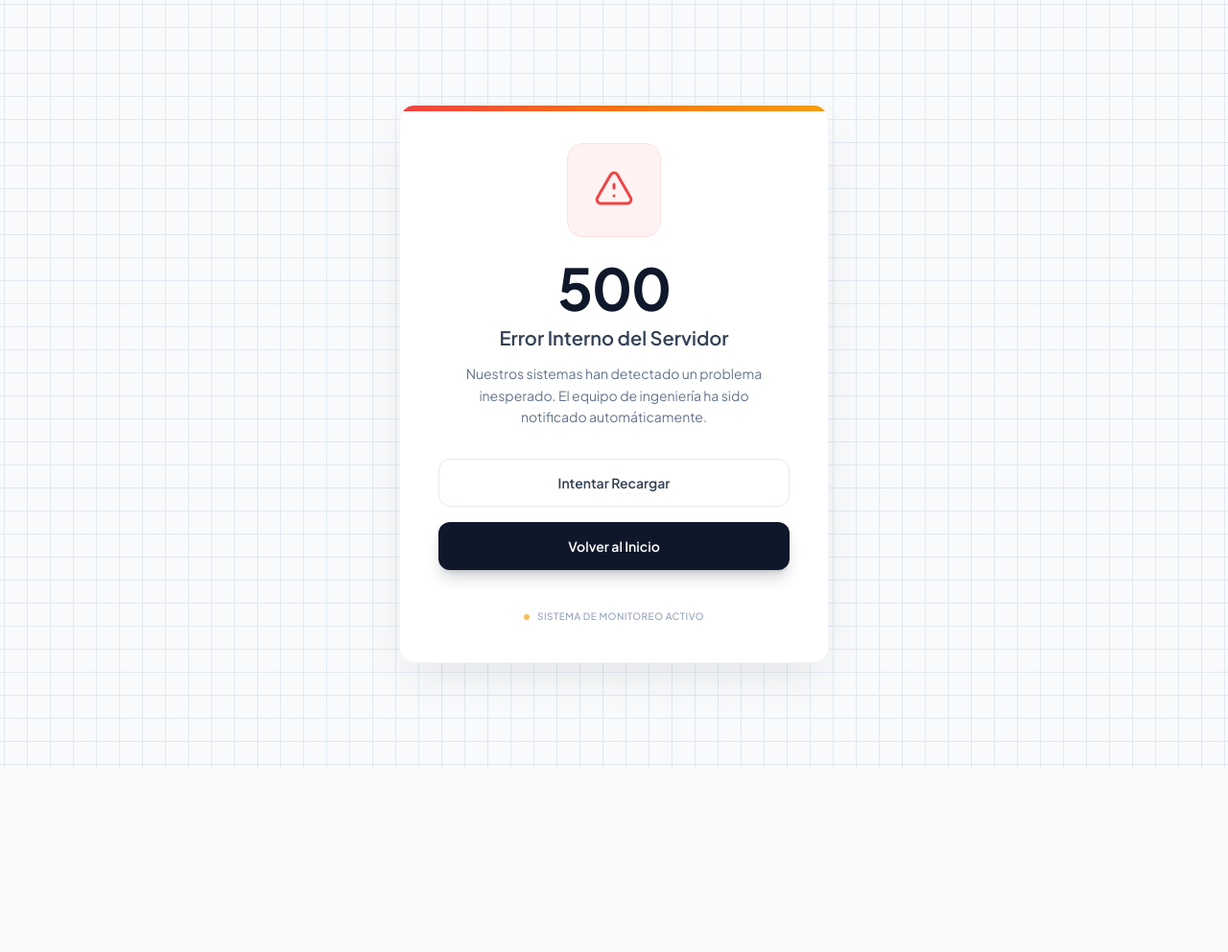
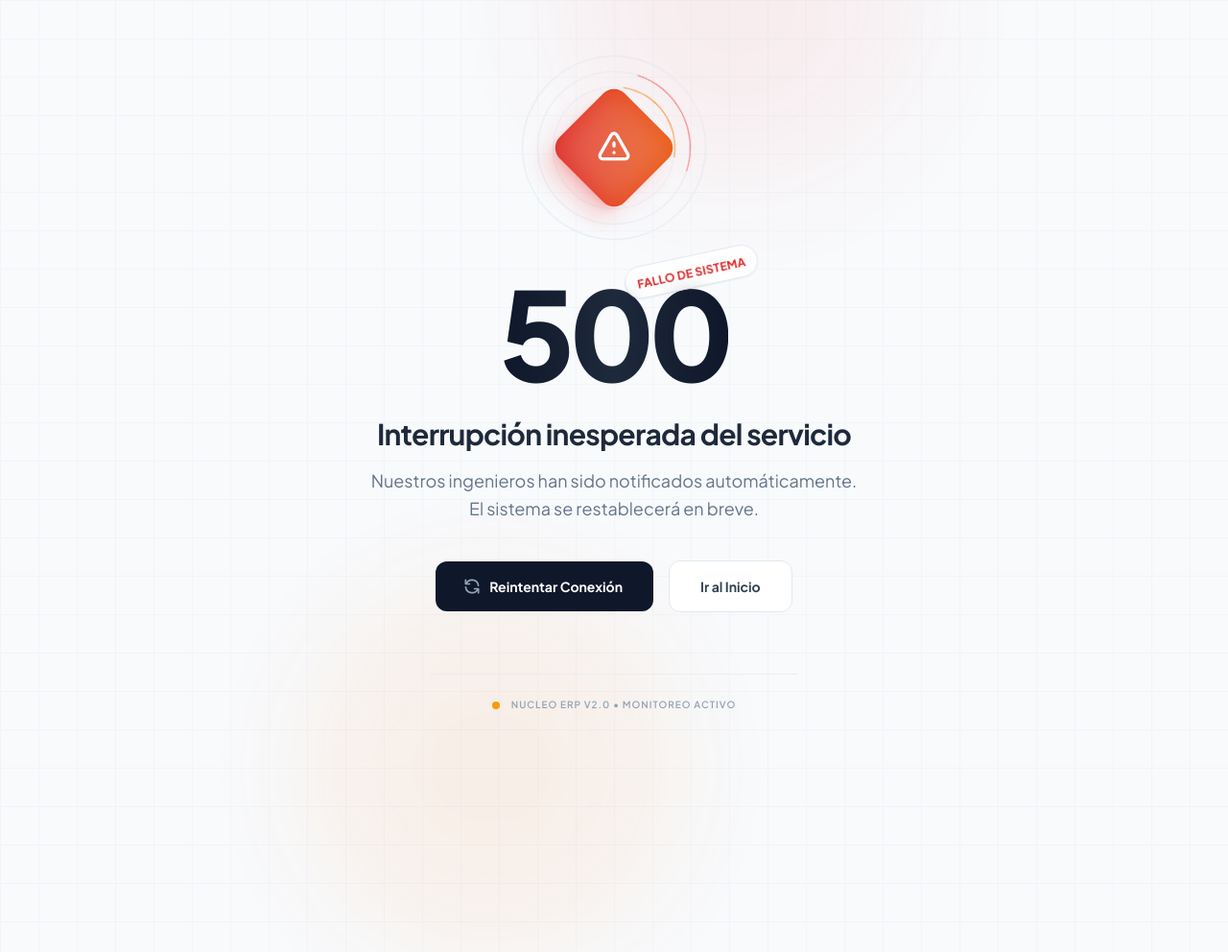
Before and after one commit to DISTinTheHouse/nucleo-erp, a Django app: template templates/500.html in a window 1280 px wide. Shown: the whole page at 96% size. Before the commit the page ends 800 px from the top, so only its background shows below. Run offline with Django 4.2, Linux system fonts and the light colour scheme; the template is opened without the code that fills it, so the values that code supplies are empty; some libraries are stand-ins or nearby versions.

Commit message:
Update_Error_Pages_Modern_UI

```diff
--- a/templates/500.html
+++ b/templates/500.html
@@ -3,71 +3,92 @@
 <head>
     <meta charset="UTF-8">
     <meta name="viewport" content="width=device-width, initial-scale=1.0">
-    <title>Error del Servidor | 500</title>
+    <title>500 | Error del Sistema</title>
     <script src="https://cdn.tailwindcss.com"></script>
-    <link href="https://fonts.googleapis.com/css2?family=Plus+Jakarta+Sans:wght@400;500;600;700&display=swap" rel="stylesheet">
+    <link href="https://fonts.googleapis.com/css2?family=Plus+Jakarta+Sans:wght@400;500;600;700;800&display=swap" rel="stylesheet">
     <style>
         body { font-family: 'Plus Jakarta Sans', sans-serif; }
-        .pattern-grid {
-            background-color: #f8fafc;
-            background-image: linear-gradient(#e2e8f0 1px, transparent 1px),
-                              linear-gradient(90deg, #e2e8f0 1px, transparent 1px);
-            background-size: 24px 24px;
-            background-position: center center;
-        }
-        @keyframes pulse-ring {
-            0% { transform: scale(0.8); opacity: 0.5; }
-            100% { transform: scale(1.2); opacity: 0; }
-        }
-        .animate-ring {
-            animation: pulse-ring 2s cubic-bezier(0.4, 0, 0.6, 1) infinite;
+        .bg-grid-pattern {
+            background-image: linear-gradient(to right, #f1f5f9 1px, transparent 1px),
+                              linear-gradient(to bottom, #f1f5f9 1px, transparent 1px);
+            background-size: 40px 40px;
         }
     </style>
 </head>
-<body class="h-full pattern-grid flex items-center justify-center p-4">
-    <!-- Main Card -->
-    <div class="max-w-md w-full bg-white rounded-2xl shadow-[0_20px_50px_-12px_rgba(0,0,0,0.1)] overflow-hidden border border-slate-100 relative">
-        <!-- Top Accent Line (Red/Orange for Error) -->
-        <div class="absolute top-0 left-0 w-full h-1.5 bg-gradient-to-r from-red-500 via-orange-500 to-amber-500"></div>
+<body class="h-full bg-slate-50 bg-grid-pattern flex items-center justify-center p-6 overflow-hidden relative selection:bg-red-100 selection:text-red-900">
 
-        <div class="p-8 sm:p-10 text-center">
-            <!-- Icon Wrapper with pulse effect -->
-            <div class="relative group mx-auto w-24 h-24 flex items-center justify-center mb-6">
-                <div class="absolute inset-0 bg-red-100 rounded-2xl animate-ring"></div>
-                <div class="relative w-24 h-24 bg-red-50 rounded-2xl flex items-center justify-center ring-1 ring-red-100 shadow-sm z-10">
-                    <svg class="w-12 h-12 text-red-500" fill="none" stroke="currentColor" viewBox="0 0 24 24">
-                        <path stroke-linecap="round" stroke-linejoin="round" stroke-width="1.5" d="M12 9v2m0 4h.01m-6.938 4h13.856c1.54 0 2.502-1.667 1.732-3L13.732 4c-.77-1.333-2.694-1.333-3.464 0L3.34 16c-.77 1.333.192 3 1.732 3z" />
+    <!-- Ambient Glows -->
+    <div class="absolute top-0 right-1/4 w-96 h-96 bg-red-500/10 rounded-full blur-3xl -translate-y-1/2 animate-pulse"></div>
+    <div class="absolute bottom-0 left-1/4 w-96 h-96 bg-orange-500/10 rounded-full blur-3xl translate-y-1/2 animate-pulse" style="animation-delay: 1s;"></div>
+
+    <!-- Main Container -->
+    <div class="max-w-2xl w-full relative z-10 flex flex-col items-center text-center">
+
+        <!-- Animated 500 Graphic -->
+        <div class="relative w-48 h-48 mb-8 group">
+            <!-- Outer Orbit Rings -->
+            <div class="absolute inset-0 border border-slate-200 rounded-full animate-[spin_12s_linear_infinite]"></div>
+            <div class="absolute inset-4 border border-slate-200/80 rounded-full border-t-red-400 animate-[spin_8s_linear_infinite_reverse]"></div>
+            <div class="absolute inset-8 border border-slate-200/60 rounded-full border-b-orange-400 animate-[spin_4s_linear_infinite]"></div>
+
+            <!-- Center Element -->
+            <div class="absolute inset-0 flex items-center justify-center">
+                <div class="relative w-24 h-24 bg-gradient-to-tr from-red-600 to-orange-600 rounded-2xl rotate-45 flex items-center justify-center shadow-xl shadow-red-500/30 transition-all duration-500 group-hover:rotate-180 group-hover:scale-110 group-hover:shadow-red-500/50">
+                    <div class="absolute inset-0 bg-white/20 blur-lg rounded-2xl"></div>
+                    <!-- Abstract Icon (Alert/System) -->
+                    <svg class="w-10 h-10 text-white -rotate-45 transition-transform duration-500 group-hover:-rotate-180" fill="none" stroke="currentColor" viewBox="0 0 24 24">
+                        <path stroke-linecap="round" stroke-linejoin="round" stroke-width="2" d="M12 9v2m0 4h.01m-6.938 4h13.856c1.54 0 2.502-1.667 1.732-3L13.732 4c-.77-1.333-2.694-1.333-3.464 0L3.34 16c-.77 1.333.192 3 1.732 3z" />
                     </svg>
                 </div>
             </div>
+        </div>
 
-            <!-- Headlines -->
-            <h1 class="text-6xl font-bold text-slate-900 mb-2 tracking-tight">500</h1>
-            <h2 class="text-xl font-semibold text-slate-700 mb-3">Error Interno del Servidor</h2>
+        <!-- Typography -->
+        <div class="relative mb-6">
+            <h1 class="text-9xl font-black text-transparent bg-clip-text bg-gradient-to-r from-slate-900 via-slate-800 to-slate-900 tracking-tighter">
+                500
+            </h1>
+            <div class="absolute -top-4 -right-8 bg-white/80 backdrop-blur border border-slate-200 shadow-sm px-3 py-1 rounded-full -rotate-12 transform hover:rotate-0 transition-transform cursor-default">
+                <span class="text-xs font-bold text-red-600 uppercase tracking-wide">Fallo de Sistema</span>
+            </div>
+        </div>
 
-            <p class="text-slate-500 text-sm leading-relaxed mb-8 px-4">
-                Nuestros sistemas han detectado un problema inesperado. El equipo de ingeniería ha sido notificado automáticamente.
-            </p>
+        <h2 class="text-2xl sm:text-3xl font-bold text-slate-800 mb-4 tracking-tight">
+            Interrupción inesperada del servicio
+        </h2>
 
-            <!-- Action Section -->
-            <div class="space-y-4">
-                <button onclick="window.location.reload()" class="w-full flex justify-center py-3.5 px-4 border border-slate-200 text-sm font-semibold rounded-xl text-slate-700 bg-white hover:bg-slate-50 hover:text-slate-900 focus:outline-none focus:ring-2 focus:ring-offset-2 focus:ring-slate-200 transition-all duration-200">
-                    Intentar Recargar
-                </button>
+        <p class="text-slate-500 text-lg leading-relaxed mb-10 max-w-lg mx-auto">
+            Nuestros ingenieros han sido notificados automáticamente. El sistema se restablecerá en breve.
+        </p>
 
-                <a href="/" class="group relative w-full flex justify-center py-3.5 px-4 border border-transparent text-sm font-semibold rounded-xl text-white bg-slate-900 hover:bg-slate-800 focus:outline-none focus:ring-2 focus:ring-offset-2 focus:ring-slate-900 transition-all duration-200 shadow-lg shadow-slate-900/20 active:scale-[0.98]">
-                    Volver al Inicio
-                </a>
+        <!-- Actions -->
+        <div class="flex flex-col sm:flex-row items-center justify-center gap-4 w-full sm:w-auto">
+            <button onclick="window.location.reload()" class="group relative w-full sm:w-auto inline-flex items-center justify-center px-8 py-4 text-sm font-bold text-white transition-all duration-200 bg-slate-900 rounded-xl hover:bg-slate-800 hover:shadow-lg hover:shadow-slate-900/20 focus:outline-none focus:ring-2 focus:ring-offset-2 focus:ring-slate-900 hover:-translate-y-1 overflow-hidden">
+                <div class="absolute inset-0 bg-gradient-to-r from-red-600 to-orange-600 opacity-0 group-hover:opacity-100 transition-opacity duration-300"></div>
+                <span class="relative flex items-center">
+                    <svg class="w-5 h-5 mr-2 -ml-1 text-slate-400 group-hover:text-white transition-colors" fill="none" stroke="currentColor" viewBox="0 0 24 24">
+                        <path stroke-linecap="round" stroke-linejoin="round" stroke-width="2" d="M4 4v5h.582m15.356 2A8.001 8.001 0 004.582 9m0 0H9m11 11v-5h-.581m0 0a8.003 8.003 0 01-15.357-2m15.357 2H15" />
+                    </svg>
+                    Reintentar Conexión
+                </span>
+            </button>
 
-                <!-- Footer -->
-                <div class="border-t border-slate-50 pt-6 mt-6">
-                    <div class="flex items-center justify-center gap-2 text-[10px] uppercase tracking-wider text-slate-400 font-medium">
-                        <div class="w-1.5 h-1.5 rounded-full bg-amber-500 animate-pulse"></div>
-                        Sistema de Monitoreo Activo
-                    </div>
-                </div>
+            <a href="/" class="w-full sm:w-auto inline-flex items-center justify-center px-8 py-4 text-sm font-bold text-slate-700 transition-all duration-200 bg-white border border-slate-200 rounded-xl hover:bg-slate-50 hover:text-slate-900 hover:border-slate-300 focus:outline-none focus:ring-2 focus:ring-offset-2 focus:ring-slate-200 hover:shadow-md">
+                Ir al Inicio
+            </a>
+        </div>
+
+        <!-- Footer Tech Info -->
+        <div class="mt-16 border-t border-slate-200/60 pt-6 w-full max-w-sm mx-auto">
+            <div class="flex items-center justify-center gap-3 text-[10px] uppercase tracking-widest text-slate-400 font-semibold">
+                <span class="flex h-2 w-2 relative">
+                    <span class="animate-ping absolute inline-flex h-full w-full rounded-full bg-amber-400 opacity-75"></span>
+                    <span class="relative inline-flex rounded-full h-2 w-2 bg-amber-500"></span>
+                </span>
+                Nucleo ERP v2.0 &bull; Monitoreo Activo
             </div>
         </div>
     </div>
+
 </body>
 </html>
```
Also changed, not shown: templates/404.html (+118 -47 lines).
